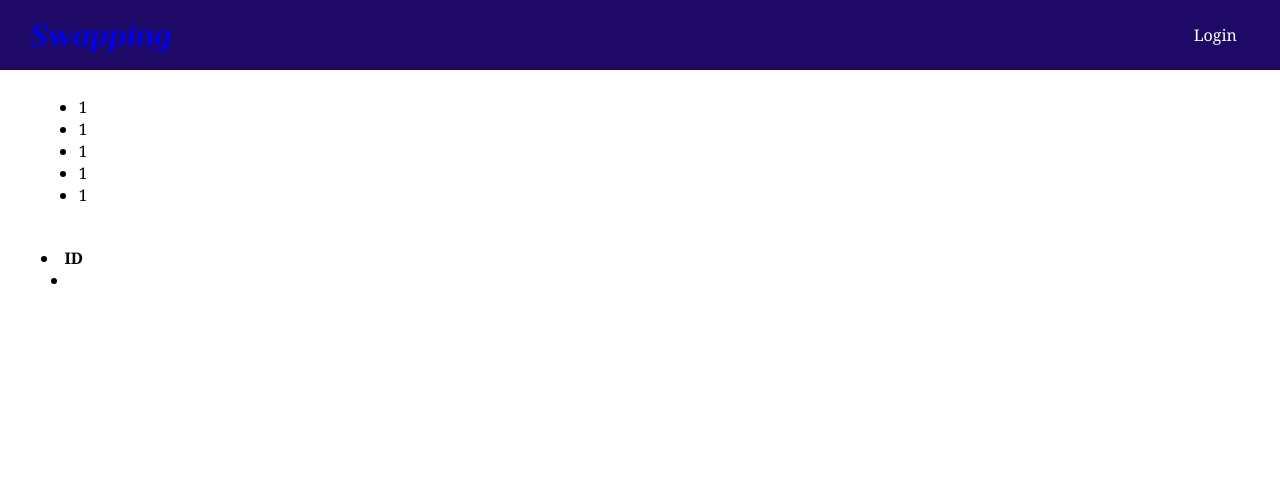
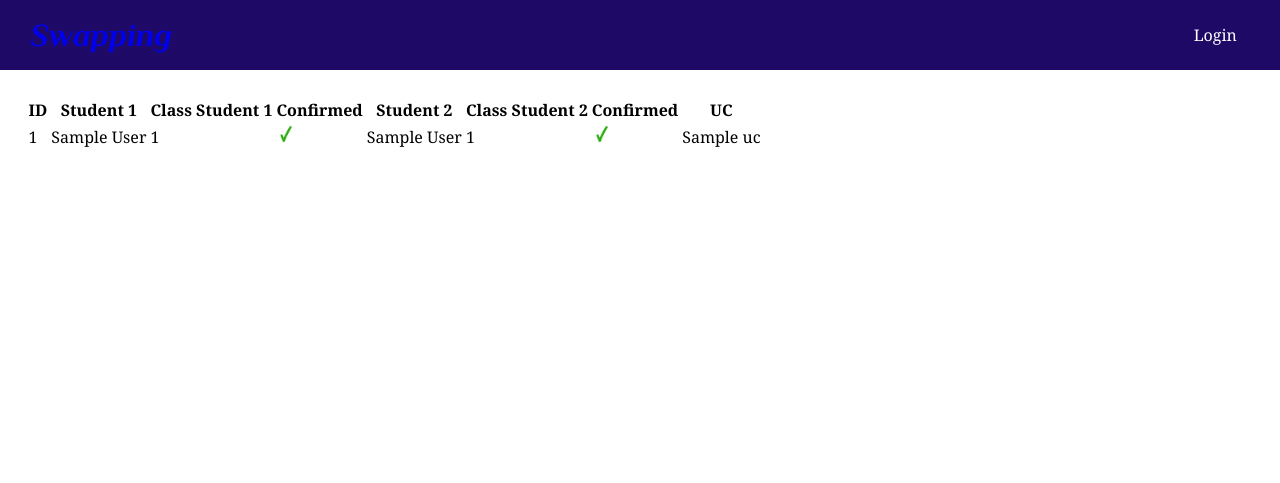
Before and after one commit to luisaraujo25/Swapping, a Django app: page /viewrequests/ in a window 1280 px wide. Shown: the top 483 px of the page. Run offline with Django 4.2, Linux system fonts and the light colour scheme; tables that the repository leaves empty hold one stand-in row (values such as "Sample post"); lists and menus that the app fills with data are empty.

Commit message:
view requests done

```diff
--- a/src/app/static/style.css
+++ b/src/app/static/style.css
@@ -91,3 +91,7 @@ a:hover{
   color:rgb(216,216,216);
 }
 /*.button a:active*/
+
+.requestsTable{
+  margin: 2%;
+}
--- a/src/app/templates/viewrequests.html
+++ b/src/app/templates/viewrequests.html
@@ -15,20 +15,37 @@
 
     {% include "default.html" %}
 
-    <table>
-        <th>
-            <li>ID</li>
-            <li></li>
-        </th>
+    <table class="requestsTable">
+        <tr>
+            <th>ID</th>
+            <th>Student 1</th>
+            <th>Class Student 1</th>
+            <th>Confirmed</th>
+            <th>Student 2</th>
+            <th>Class Student 2</th>
+            <th>Confirmed</th>
+            <th>UC</th>
+        </tr>
         {% for req in requests %}
-            <ul>
-                <li>{{ req.id }}</li>
-                <li>{{ req.id }}</li>
-                <li>{{ req.id }}</li>
-                <li>{{ req.id }}</li>
-                <li>{{ req.id }}</li>
+            <tr>
+                <td>{{ req.id }}</td>
+                <td>{{ req.st1ID.name }}</td>
+                <td>{{ req.class1.number }}</td>
+                {% if req.confirmed1 %}
+                    <td><img src="{% static 'img/check.png' %}" alt="confirmed" width=20 height=20></td>
+                {% else %}
+                    <td><img src="{% static 'img/uncheck.png' %}" alt="confirmed" width=20 height=20></td>
+                {% endif %}
+                <td>{{ req.st2ID.name }}</td>
+                <td>{{ req.class2.number }}</td>
+                {% if req.confirmed2 %}
+                    <td><img src="{% static 'img/check.png' %}" alt="confirmed" width=20 height=20></td>
+                {% else %}
+                    <td><img src="{% static 'img/uncheck.png' %}" alt="confirmed" width=20 height=20></td>
+                {% endif %}
+                <td>{{ req.uc.name }}</td>
 
-            </ul>
+            </tr>
         {% endfor %}
     </table>
 
```
Also changed, not shown: src/app/static/img/check.png (added), src/app/static/img/uncheck.png (added).
